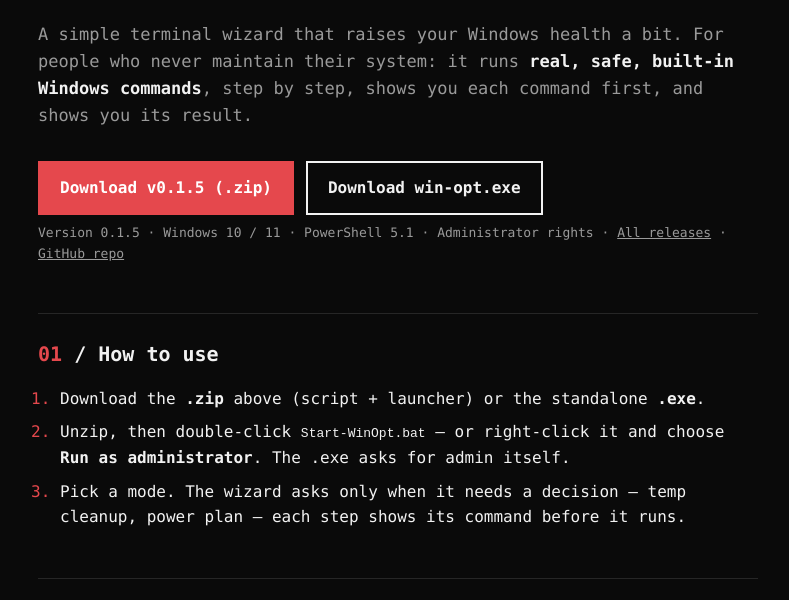
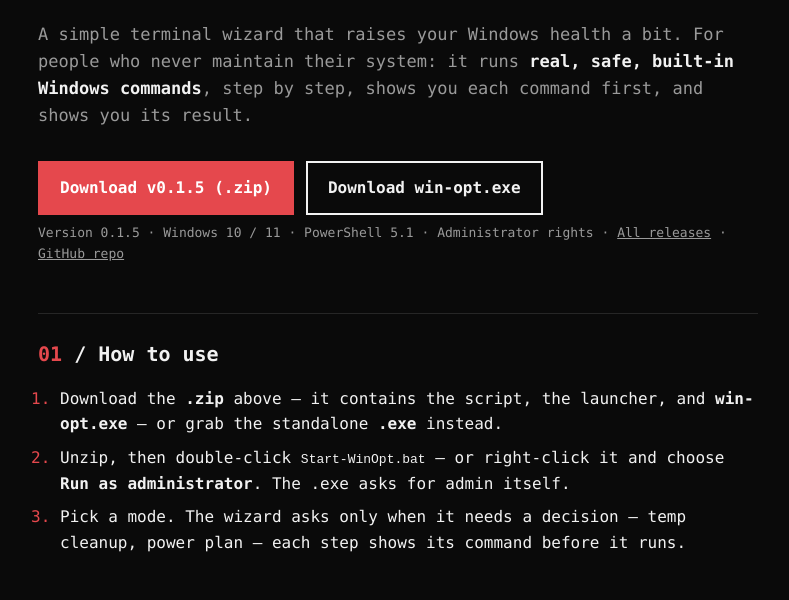
Before and after one commit to ILIV007/win-opt, a plain HTML site: page index.html in a window 1280 px wide. Shown: the part 141-741 px from the top of the page, without its empty margins (242-1031 px from the left). Drawn offline with Linux system fonts and the light colour scheme.

Commit message:
win-opt site: zip now includes the exe

```diff
--- a/index.html
+++ b/index.html
@@ -58,7 +58,7 @@ you its result.</p>
 
 <h2><span class="num">01</span> / How to use</h2>
 <ol>
-  <li>Download the <strong>.zip</strong> above (script + launcher) or the standalone <strong>.exe</strong>.</li>
+  <li>Download the <strong>.zip</strong> above — it contains the script, the launcher, and <strong>win-opt.exe</strong> — or grab the standalone <strong>.exe</strong> instead.</li>
   <li>Unzip, then double-click <code>Start-WinOpt.bat</code> — or right-click it and choose <strong>Run as administrator</strong>. The .exe asks for admin itself.</li>
   <li>Pick a mode. The wizard asks only when it needs a decision — temp cleanup, power plan — each step shows its command before it runs.</li>
 </ol>
```
